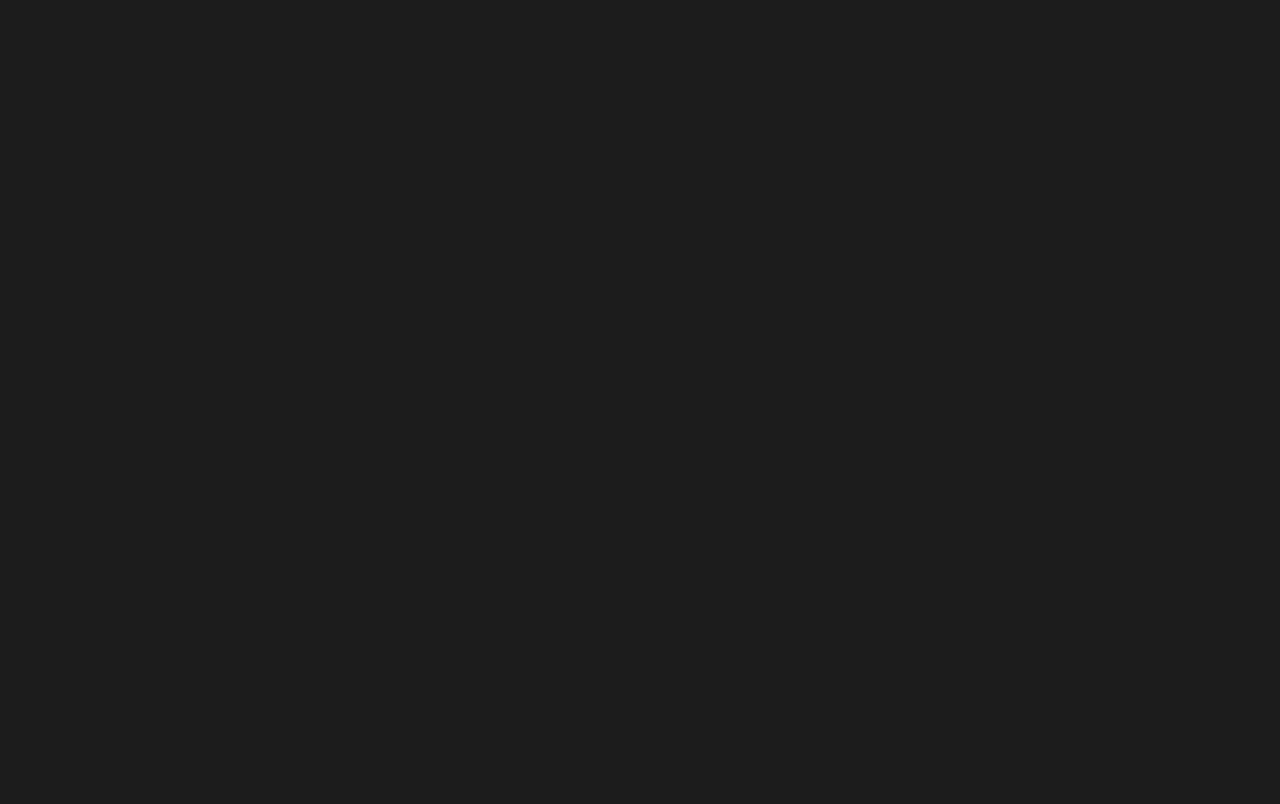
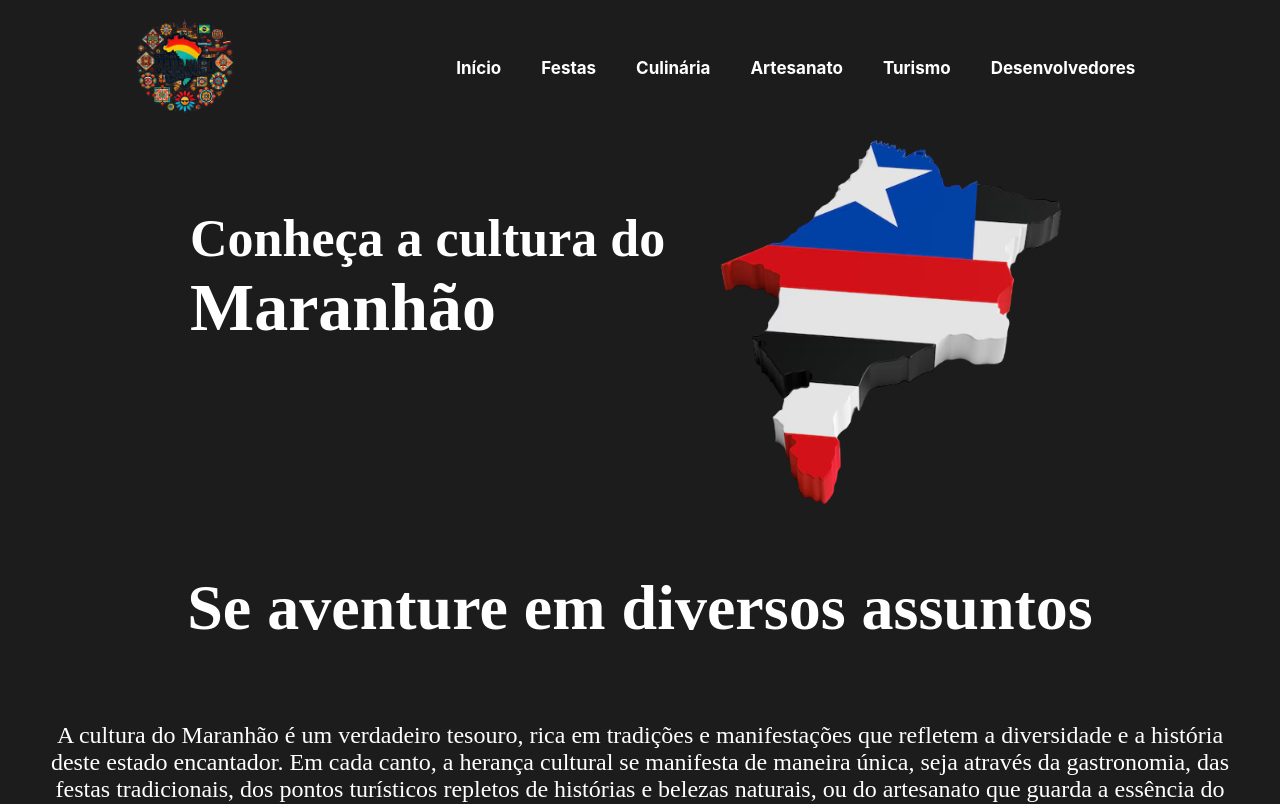
Before and after one commit to EdsonKL/Desafio-V-Secti, a React (Vite) app: page / in a window 1280 px wide. Before the commit this address had no page. Shown: the top 804 px of the page. Built offline with nearby package versions, Linux system fonts and the light colour scheme.

Commit message:
ajuste de roteamento da home

```diff
--- a/src/components/Header/Header.tsx
+++ b/src/components/Header/Header.tsx
@@ -20,7 +20,7 @@ function Header() {
           <ul className={styles.navbarList}>
             <li>
               <button
-                onClick={() => navigateToSection("/home", "#hero")}
+                onClick={() => navigateToSection("/", "#hero")}
                 className={styles.navbarItems}
               >
                 Início
@@ -28,7 +28,7 @@ function Header() {
             </li>
             <li>
               <button
-                onClick={() => navigateToSection("/home", "#celebrations")}
+                onClick={() => navigateToSection("/", "#celebrations")}
                 className={styles.navbarItems}
               >
                 Festas
@@ -36,7 +36,7 @@ function Header() {
             </li>
             <li>
               <button
-                onClick={() => navigateToSection("/home", "#foods")}
+                onClick={() => navigateToSection("/", "#foods")}
                 className={styles.navbarItems}
               >
                 Culinária
@@ -44,7 +44,7 @@ function Header() {
             </li>
             <li>
               <button
-                onClick={() => navigateToSection("/home", "#handicraft")}
+                onClick={() => navigateToSection("/", "#handicraft")}
                 className={styles.navbarItems}
               >
                 Artesanato
--- a/src/routes.tsx
+++ b/src/routes.tsx
@@ -7,7 +7,7 @@ import Developers from "./Pages/Developers/Developers";
 function MainRoutes() {
   return (
     <Routes>
-        <Route path="/home" element={<App/>}/>
+        <Route path="/" element={<App/>}/>
         <Route path="/devs" element={<Developers/>}/>
     </Routes>
   )
```
